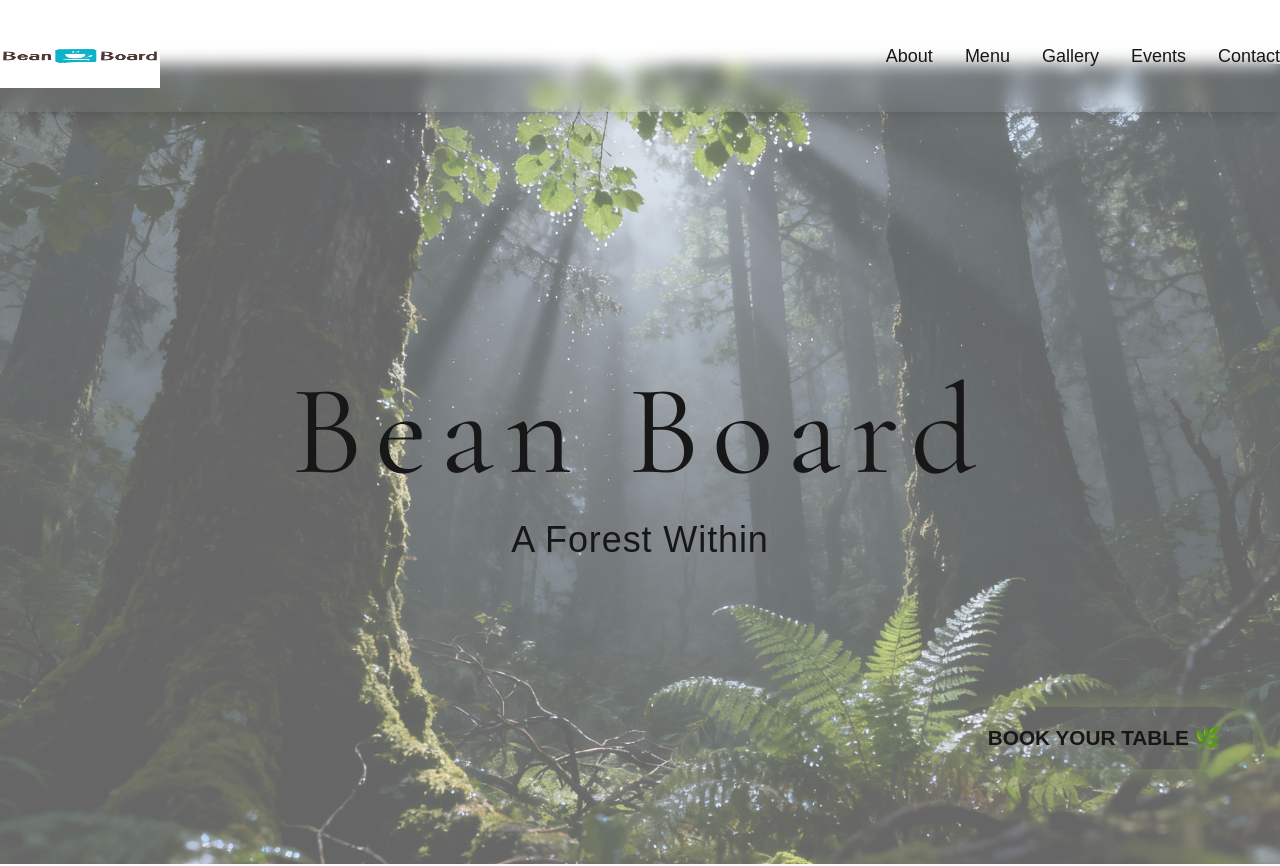
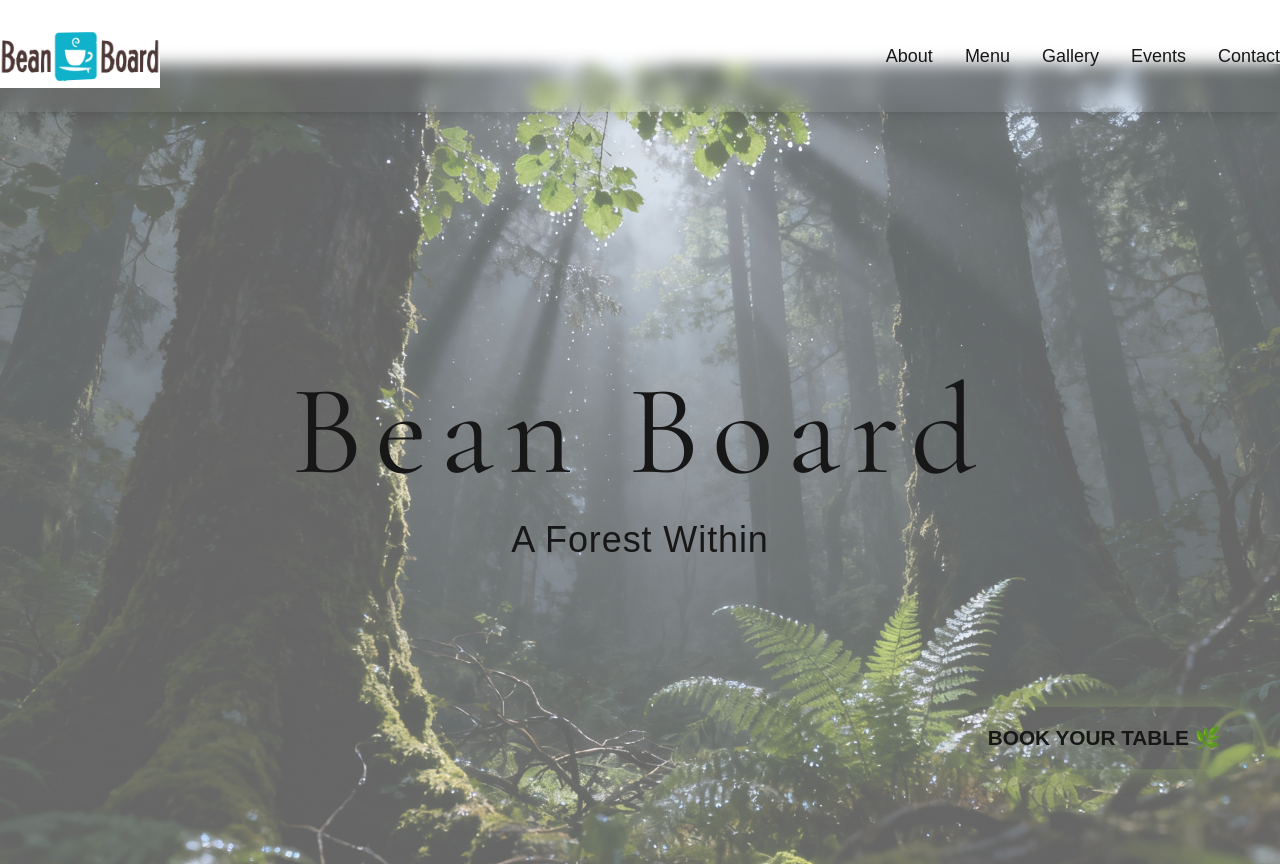
Before and after one commit to gvsmanohar/Bean-Board-Cafe-website, a Next.js app in the folder bean-board-website/: page / in a window 1280 px wide. Shown: the top 866 px of the page. Built offline with nearby package versions, Linux system fonts and the light colour scheme.

Commit message:
added logo

```diff
--- a/bean-board-website/components/Layout/Header.tsx
+++ b/bean-board-website/components/Layout/Header.tsx
@@ -39,10 +39,10 @@ export default function Header() {
                 {/* Logo/Site Title: Bean Board */}
                 <Link href="/" className="text-2xl font-serif font-bold tracking-widest hover:text-bb-green-moss transition-colors">
                     <Image
-                        src="/images/BeanBoard_Final_Logo 2_pages-to-jpg-0001.jpg"  // Replace with your exact filename (e.g., logo.png, beanboard-logo.svg)
+                        src="/images/beanboard-logo.png"  // Replace with your exact filename (e.g., logo.png, beanboard-logo.svg)
                         alt="Bean Board"
                         width={260}      // Adjust based on your logo size
-                        height={100}     // Adjust based on your logo size
+                        height={80}     // Adjust based on your logo size
                         className="h-16 w-40"  // Tailwind for responsive sizing; matches text-2xl scale
                         priority        // Optional: loads faster for above-the-fold logos
                     />
```
Also changed, not shown: bean-board-website/public/images/BeanBoard_Final_Logo 2_pages-to-jpg-0001.jpg (deleted), bean-board-website/public/images/beanboard-logo.png (added).
